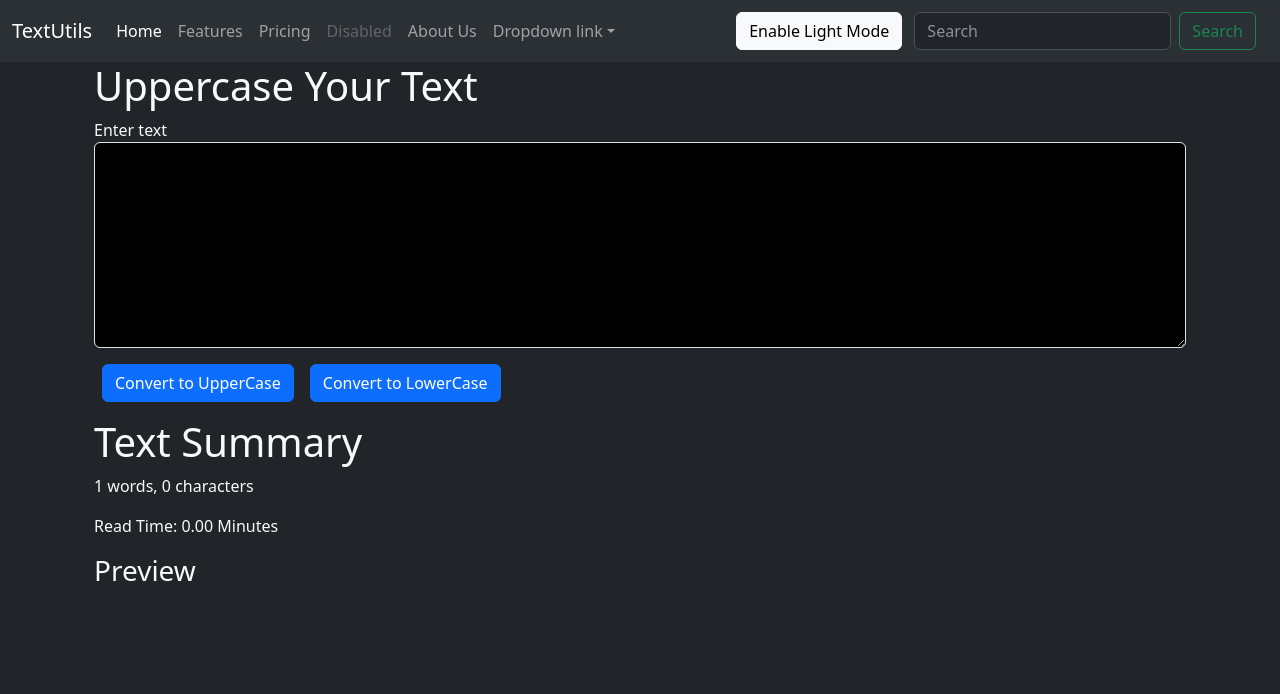
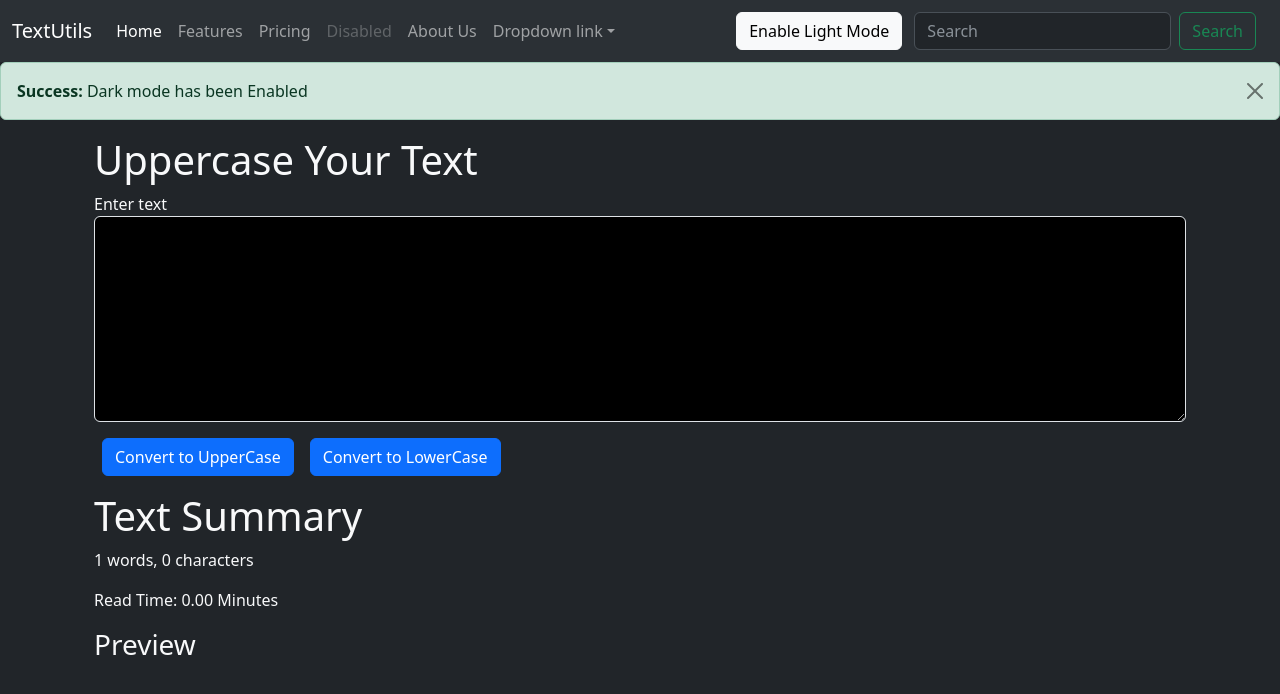
Before and after one commit to AhmedAsim-69/TextUtils, a React (Create React App) app: page / in a window 1280 px wide. Both pictures are taken after a click on the button "Enable Dark Mode". Shown: the top 694 px of the page. Built offline with nearby package versions, Linux system fonts and the light colour scheme.

Commit message:
Added Alert

```diff
--- a/src/App.js
+++ b/src/App.js
@@ -3,28 +3,43 @@
 
 import Navbar from "./components/Navbar";
 import TextForm from "./components/TextForm";
+import Alert from "./components/Alert";
 
 function App() {
   const [themeMode, setThemeMode] = useState("light")
-
+  const [alert, setAlert] = useState(null)
   const [btnText, setBtnText] = useState("Enable Dark Mode")
 
   const toggleThemeMode = ()=>{
     if(themeMode === 'light'){
-      setThemeMode("dark")
-      setBtnText("Enable Light Mode")
+      setThemeMode("dark");
+      setBtnText("Enable Light Mode");
       document.body.style.backgroundColor = "#212529";
+      showAlert("Dark mode has been Enabled", "success");
     }
     else{
-      setThemeMode('light')
-      setBtnText("Enable Dark Mode")
+      setThemeMode('light');
+      setBtnText("Enable Dark Mode");
       document.body.style.backgroundColor = "white";
+      showAlert("Light mode has been Enabled", "success");
     }
 }
+
+  const showAlert = (message, type)=>{
+    setAlert({
+        msg: message,
+        type: type
+    })
+
+    setTimeout(() => {
+      setAlert(null);
+    }, 3000);
+  }
 
   return (
     <>
       <Navbar title="TextUtils" aboutText="About Us" themeMode={themeMode} toggleThemeMode={toggleThemeMode} btnText={btnText}/>
+      <Alert alert={alert}/>
       <div className="container">
         <TextForm title="Uppercase Your Text" label="Enter text" themeMode={themeMode}/>
       </div>
--- /dev/null
+++ b/src/components/Alert.js
@@ -0,0 +1,17 @@
+import React from 'react'
+
+function Alert(props) {
+    const capitalize = (word)=>{
+        const lower = word.toLowerCase();
+        return lower.charAt(0).toUpperCase() + lower.slice(1) + ":";
+
+    }
+  return (
+    props.alert && <div class={`alert alert-${props.alert.type} alert-dismissible fade show`} role="alert">
+        <strong>{capitalize(props.alert.type)}</strong> {props.alert.msg}
+        <button type="button" class="btn-close" data-bs-dismiss="alert" aria-label="Close"></button>
+    </div>
+  )
+}
+
+export default Alert
```
